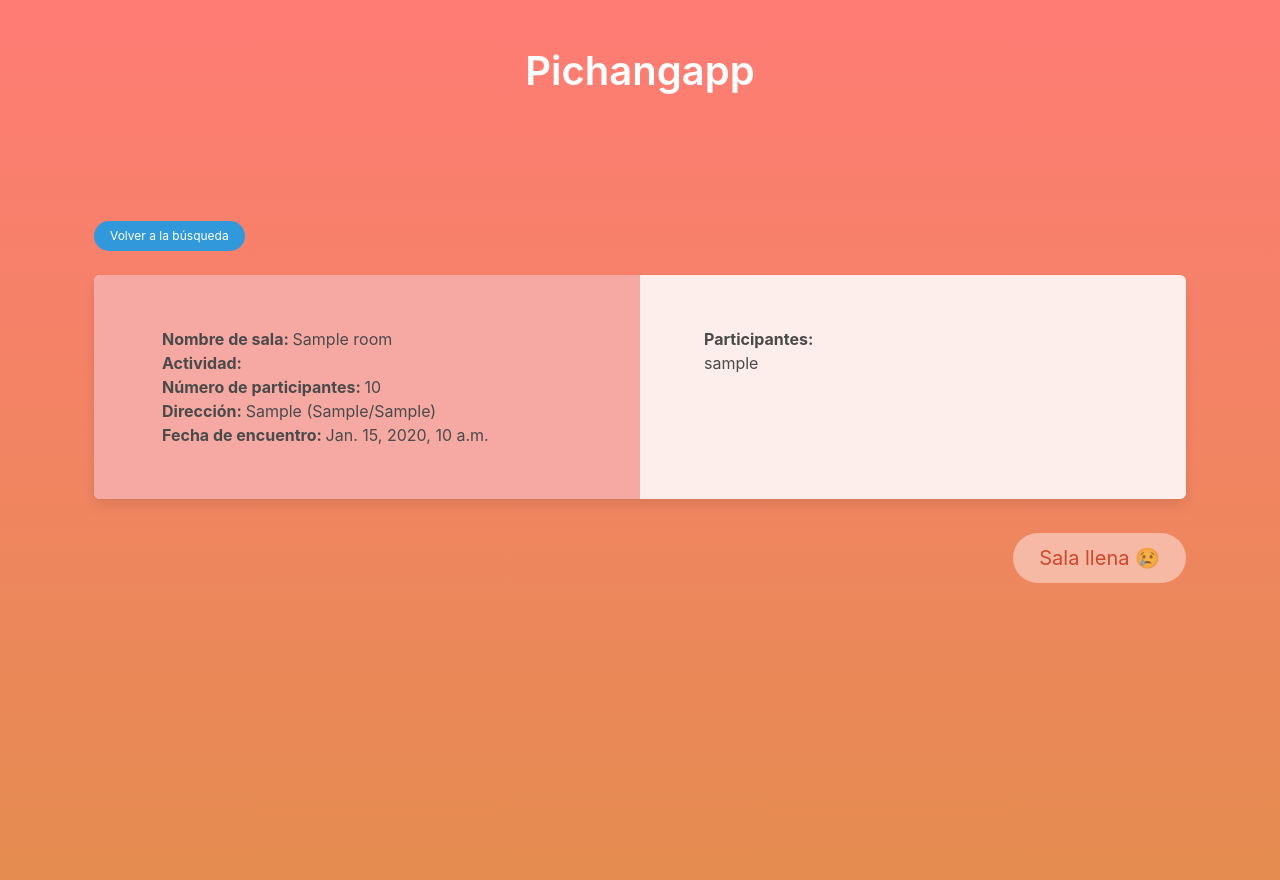
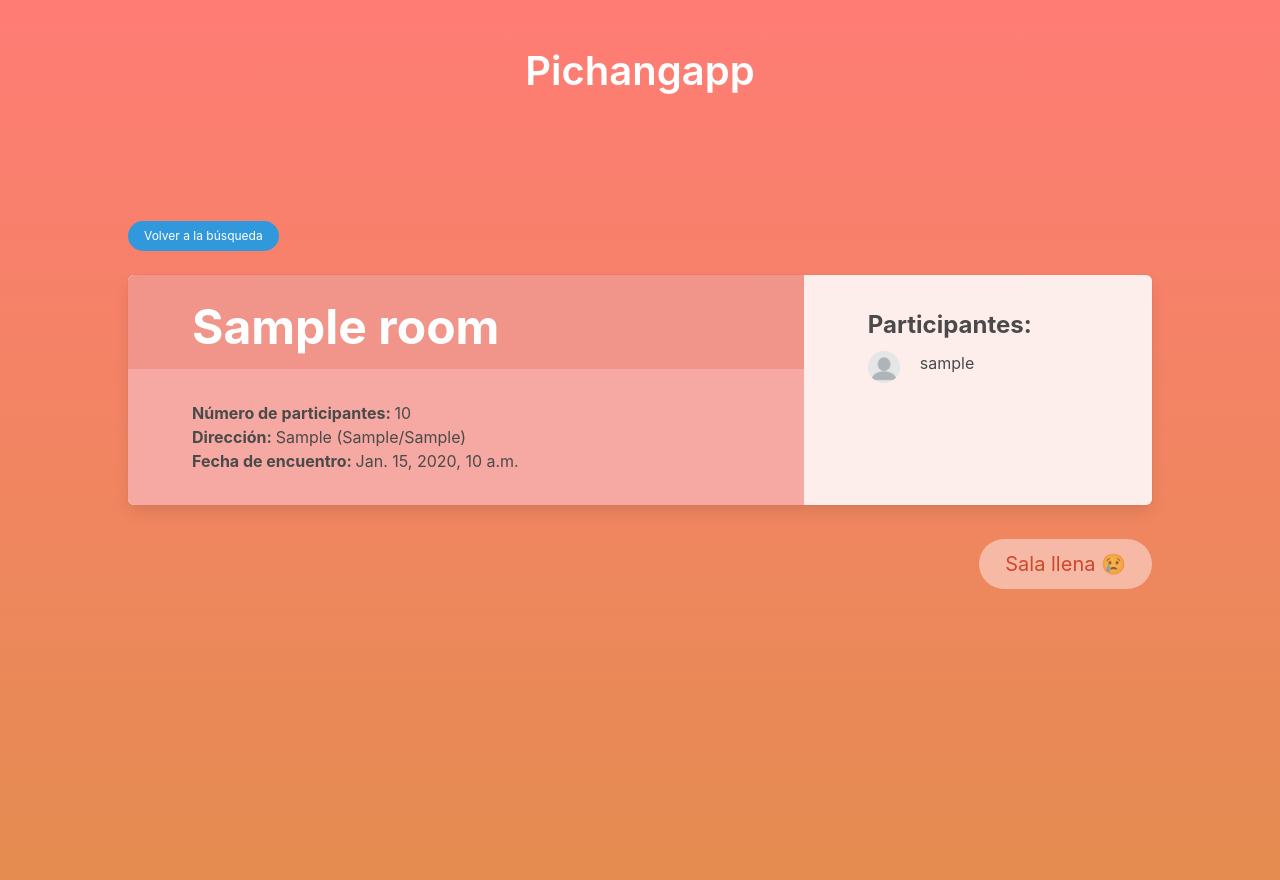
Before and after one commit to DCC-CC4401/2021-1-Grupo-2, a Django app: page /rooms/1/ in a window 1280 px wide. Shown: the part 66-946 px from the top of the page. Run offline with Django 3.2, Linux system fonts and the light colour scheme; tables that the repository leaves empty hold one stand-in row (values such as "Sample post"); some libraries are stand-ins or nearby versions.

Commit message:
feat: update room_detail styling

```diff
--- a/pichapp/static/pichapp/room_detail.css
+++ b/pichapp/static/pichapp/room_detail.css
@@ -1,6 +1,15 @@
-.container2 {
+.center-container {
   margin-top: 5px;
   padding: 70px;
+  width: 100%;
+  display: flex;
+  flex-direction: column;
+  align-items: center;
+}
+
+.content-wrapper {
+  width: 100%;
+  max-width: 1024px;
 }
 
 .navbar2 {
@@ -15,31 +24,86 @@
   color: white;
 }
 
-.container-info1 {
-    background-color: #f5a9a2;
-    padding: 64px 64px 64px 80px;
-}
-
-.container-info2 {
-    background-color: rgba(245, 169, 162, 0.2);
-    padding: 64px 80px 64px 64px;
-}
-
 .container-button {
   padding-top: 24px;
   padding-bottom: 24px;
   display: flex;
+  width: 100%;
 }
 
-.container-button.is-right{
+.container-button.is-right {
   justify-content: flex-end;
 }
 
-.box2 {
-    background-color: #fff;
+.room-box {
   border-radius: 6px;
-    box-shadow: 0 .5em 1em -.125em rgba(10,10,10,.1),0 0 0 1px rgba(10,10,10,.02);
+  box-shadow: 0 .5em 1em -.125em rgba(10, 10, 10, .1), 0 0 0 1px rgba(10, 10, 10, .02);
   color: #4a4a4a;
   padding: 0px;
   overflow: hidden;
+  width: 100%;
+  display: grid;
+  grid-template-columns: 1fr;
+  grid-template-rows: 1fr 1fr 1fr;
+  grid-template-areas:
+    "header" "info" "participants";
+  background-color: white;
 }
+
+@media (min-width: 900px) {
+  .room-box {
+    grid-template-columns: 66% 34%;
+    grid-template-rows: auto 1fr;
+    grid-template-areas:
+      "header participants"
+      "info participants";
+  }
+}
+
+.room-box-info {
+  background-color: #f5a9a2;
+  padding: 32px 64px 32px 64px;
+  grid-area: info;
+}
+
+.room-box-participants {
+  background-color: rgba(245, 169, 162, 0.2);
+  padding: 32px 64px 32px 64px;
+  grid-area: participants;
+}
+
+.room-box-participants h3 {
+  font-size: 1.5rem;
+  margin-bottom: 8px;
+}
+
+.participants-list {
+  display: grid;
+  grid-auto-flow: row;
+  gap: 8px;
+}
+
+.room-box-header {
+  background-color: #f1958a;
+  color: white;
+  grid-area: header;
+  padding: 1rem 0.5rem 1rem 64px;
+}
+
+.room-box-header h2 {
+  font-size: 3rem;
+  font-weight: bold;
+}
+
+.room-box-header p {
+  margin-top: -0.6rem;
+  font-size: 1.5rem;
+  font-weight: normal;
+}
+
+.participant-info {
+  display: grid;
+  grid-template-columns: 20% 80%;
+  grid-template-rows: 1fr;
+  gap: 8px;
+}
--- a/pichapp/templates/pichapp/room_detail.html
+++ b/pichapp/templates/pichapp/room_detail.html
@@ -18,19 +18,21 @@
   <div class="hero is-primary">
     <div class="hero-body">
       <h1 class="title has-text-centered is-size-2"> Pichangapp </h1>
-      <div class="container2">
+      <div class="center-container">
+        <div class="content-wrapper">
           <div class="container-button">
             <a class="button is-info is-rounded is-small" href="#"> Volver a la búsqueda </a>
           </div>
-        <div class="box2">
-          <div class="columns">
-            <div class="column container-info1">
+          <div class="room-box">
+            <div class="room-box-header">
+              <h2>
+                {{ room.name }}
+              </h2>
               <p>
-                <span class="has-text-weight-bold"> Nombre de sala: </span>{{ room.name }}
+                {{ room.category.verbose_name }}
               </p>
-              <p>
-                <span class="has-text-weight-bold"> Actividad: </span>{{ room.category.verbose_name }}
-              </p>
+            </div>
+            <div class="room-box-info">
               <p>
                 <span class="has-text-weight-bold"> Número de participantes: </span>{{ room.current_size }}
               </p>
@@ -41,10 +43,16 @@
                 <span class="has-text-weight-bold"> Fecha de encuentro: </span>{{ room.activity_datetime }}
               </p>
             </div>
-            <div class="column container-info2">
-              <div class="has-text-weight-bold"> Participantes: </div>
-                {% for p in room.participants.all%}
-                  <p>{{p.username}}</p>
+            <div class="room-box-participants">
+              <h3 class="has-text-weight-bold"> Participantes:</h3>
+              <div class="participants-list">
+                {% for p in room.participants.all %}
+                  <div class="participant-info">
+                    <figure class="image is-32x32">
+                      <img src="{% static "pichapp/blank_profile.png" %}" class="is-rounded"/>
+                    </figure>
+                    <span>{{ p.username }}</span>
+                  </div>
                 {% endfor %}
               </div>
             </div>
@@ -82,6 +90,7 @@
         </div>
       </div>
     </div>
+  </div>
 </body>
 
 </html>
```
Also changed, not shown: pichapp/static/pichapp/blank_profile.png (added). Lines whose indentation alone changed are shown as unchanged.
